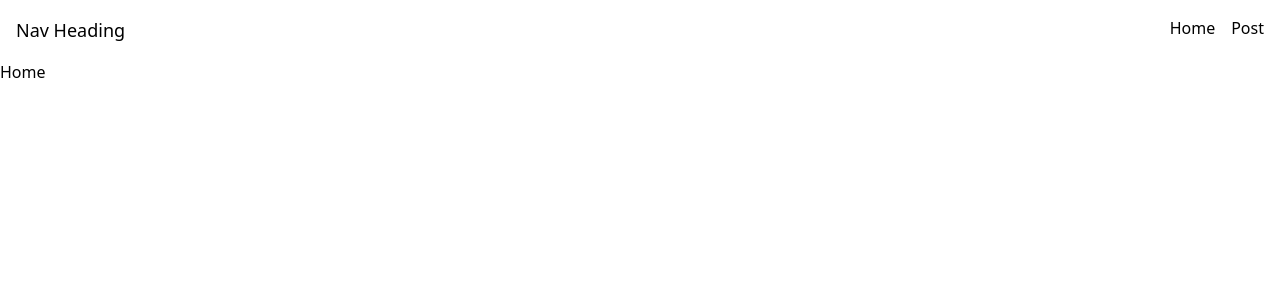
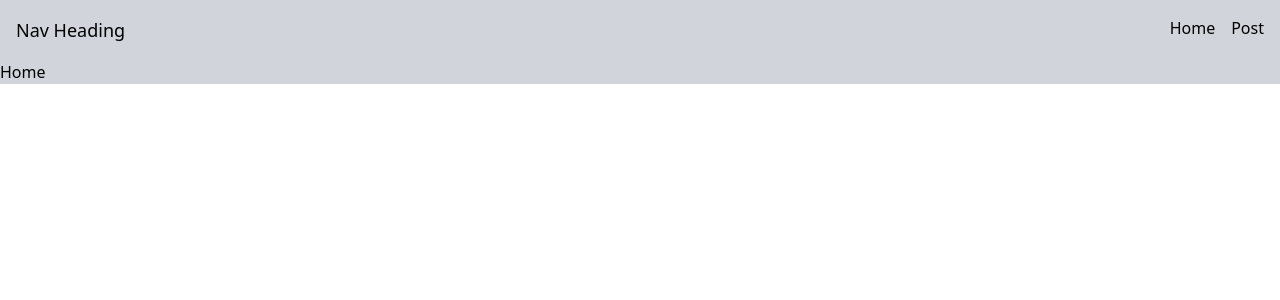
Before and after one commit to Wasayshaikh/FarmByte-assessment, a React (Vite) app: page / in a window 1280 px wide. Shown: the top 300 px of the page. Built offline with nearby package versions, Linux system fonts and the light colour scheme.

Commit message:
Add single post route

```diff
--- a/src/App.tsx
+++ b/src/App.tsx
@@ -1,17 +1,18 @@
 
 import Navbar from './components/Navbar'
 import { Routes, Route,Navigate  } from "react-router-dom";
-import { Home, Posts } from './views';
+import { Home, SinglePost, Posts } from './views';
 function App() {
 
 
   return (
-    <div>
+    <div className=' bg-gray-300'>
      <Navbar />
      <Routes>
         <Route path="/" element={<Home />} />
         <Route path="/posts" element={<Posts />} />
         <Route path="/post" element={<Navigate to='/posts' />} />
+        <Route path="/posts/:id" element={<SinglePost />} />
       </Routes>
     </div>
   )
```
